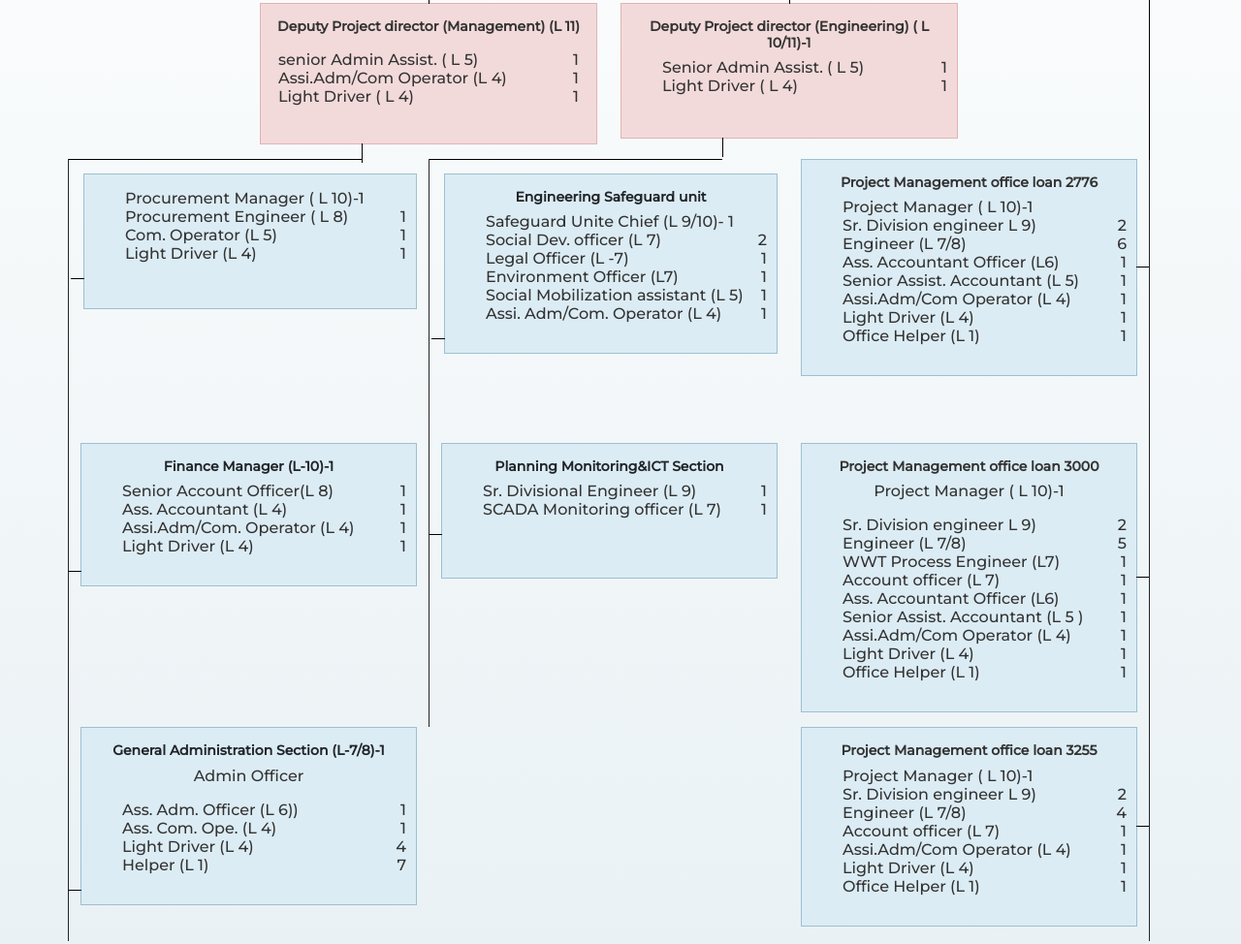
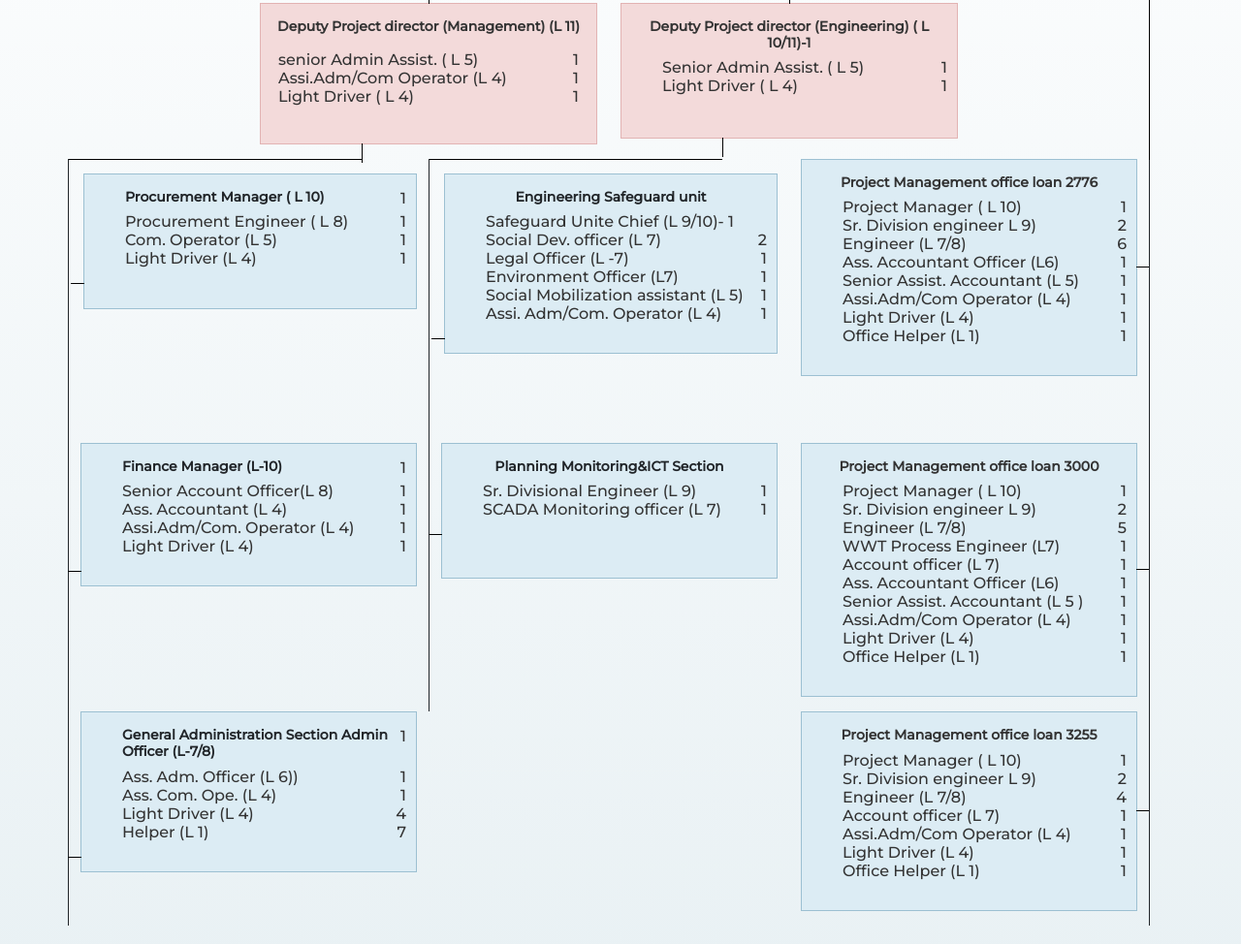
Before and after one commit to AsterUX2/kuklpid, a plain HTML site: page organization.html in a window 1280 px wide. Shown: the part 568-1542 px from the top of the page at 97% size. Drawn offline with nearby package versions, Linux system fonts and the light colour scheme.

Commit message:
changes on org.html

```diff
--- a/organization.html
+++ b/organization.html
@@ -332,10 +332,10 @@
                     <div
                       class="organization-box-none organization-head-branch-box"
                     >
-                      <!-- <h4>Procurement Manager ( L 10)-1</h4> -->
                       <ul>
                         <li>
-                          <span> Procurement Manager ( L 10)-1 </span>
+                      <h4>Procurement Manager ( L 10)</h4>
+                          <span>1</span>
                         </li>
                         <li>
                           <span> Procurement Engineer ( L 8) </span>
@@ -403,11 +403,10 @@
                     style="background-color: #dcecf4; border: 1px solid #9cc0d2"
                   >
                     <h4>Project Management office loan 2776</h4>
-                    <!-- <p>Project Manager ( L 10)-1</p> -->
                     <ul>
                       <li>
-                        <span>Project Manager ( L 10)-1</span>
-                        <!-- <span>2</span> -->
+                        <span>Project Manager ( L 10)</span>
+                        <span>1</span>
                       </li>
                       <li>
                         <span>Sr. Division engineer L 9) </span>
@@ -452,8 +451,12 @@
                     <div
                       class="organization-box-none organization-head-branch-box"
                     >
-                      <h4>Finance Manager (L-10)-1</h4>
+
                       <ul>
+                        <li>
+                          <h4>Finance Manager (L-10)</h4>
+                          <span>1</span>
+                        </li>
                         <li>
                           <span> Senior Account Officer(L 8) </span>
                           <span>1</span>
@@ -507,8 +510,12 @@
                     class="organization-box organization-head-branch-box-none right-pipe"
                   >
                     <h4>Project Management office loan 3000</h4>
-                    <p>Project Manager ( L 10)-1</p>
+
                     <ul>
+                      <li>
+                        <span>Project Manager ( L 10) </span>
+                        <span>1</span>
+                      </li>
                       <li>
                         <span>Sr. Division engineer L 9) </span>
                         <span>2</span>
@@ -560,9 +567,11 @@
                     <div
                       class="organization-box-none organization-head-branch-box"
                     >
-                    <h4>General Administration Section (L-7/8)-1</h4>
-                      <p>Admin Officer</p>
                       <ul>
+                        <li>
+                    <h4>General Administration Section Admin Officer (L-7/8)</h4>
+                          <span>1</span>
+                        </li>
                         <li>
                           <span> Ass. Adm. Officer (L 6)) </span>
                           <span>1</span>
@@ -596,7 +605,8 @@
                       <!-- <p>Project Manager ( L 10)-1</p> -->
                       <ul>
                         <li>
-                          <span>Project Manager ( L 10)-1 </span>
+                          <span>Project Manager ( L 10) </span>
+                          <span>1</span>
                         </li>
                         <li>
                           <span>Sr. Division engineer L 9) </span>
```
